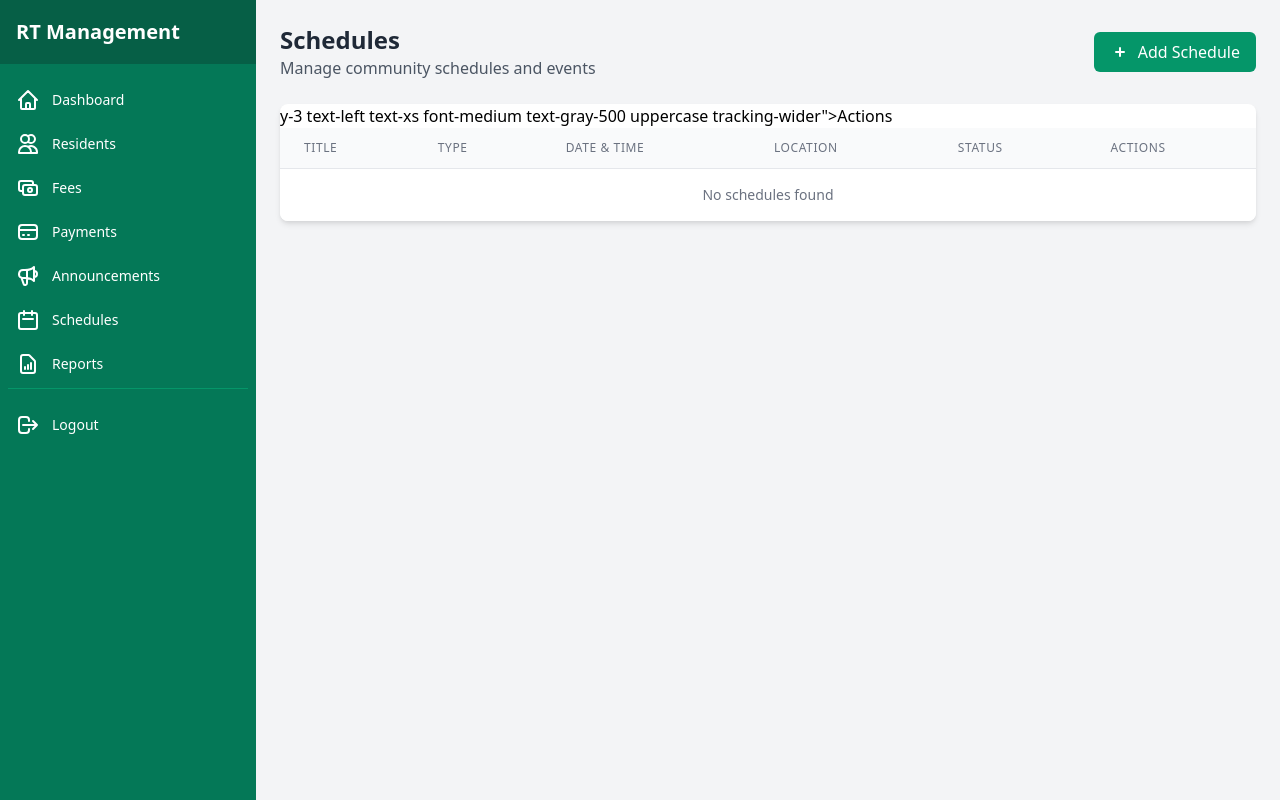
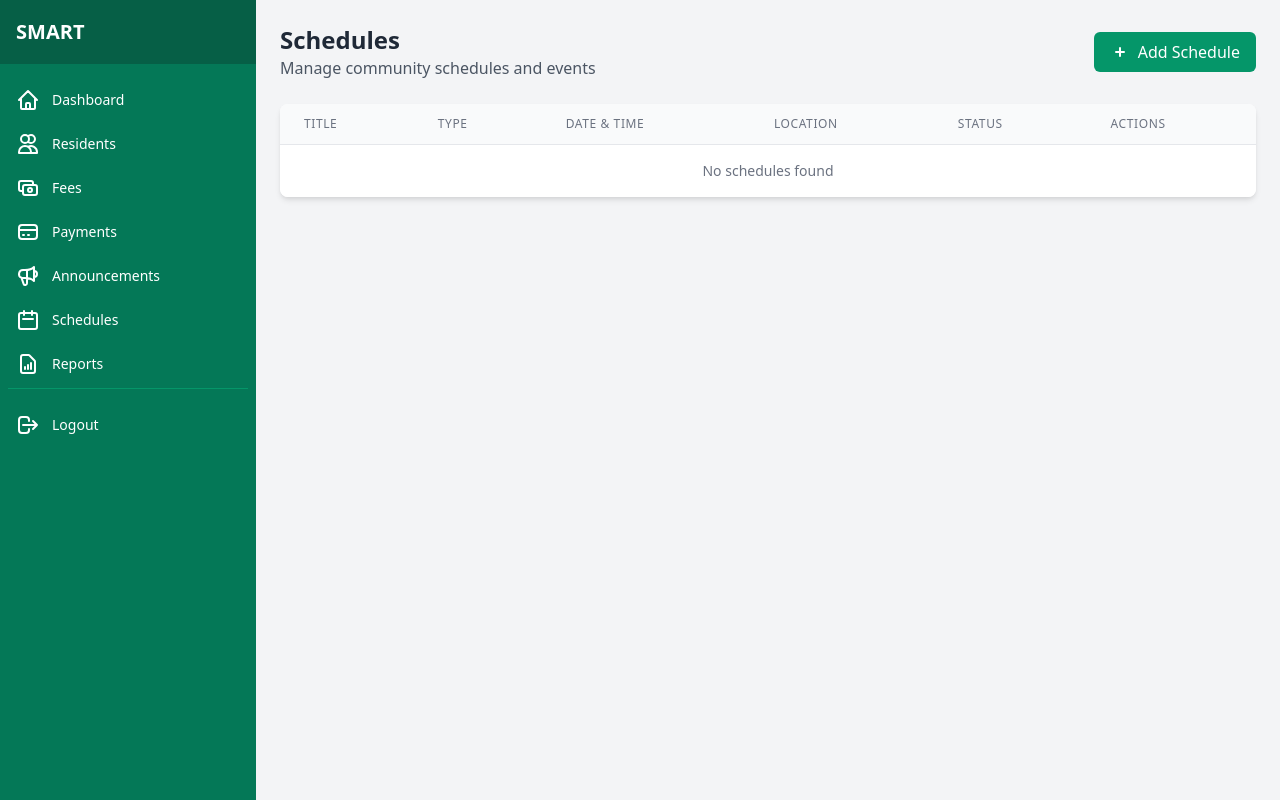
Before and after one commit to mmeldhy/SMART, a PHP site: page /app/views/admin/schedules.php in a window 1280 px wide. Run offline with PHP 8.4, Linux system fonts and the light colour scheme; some libraries are stand-ins or nearby versions.

Commit message:
Update fitur dan perbaikan jadwal, pengumuman, kalender

```diff
--- a/app/views/admin/schedules.php
+++ b/app/views/admin/schedules.php
@@ -36,7 +36,7 @@
                                 <th scope="col" class="px-6 py-3 text-left text-xs font-medium text-gray-500 uppercase tracking-wider">Date & Time</th>
                                 <th scope="col" class="px-6 py-3 text-left text-xs font-medium text-gray-500 uppercase tracking-wider">Location</th>
                                 <th scope="col" class="px-6 py-3 text-left text-xs font-medium text-gray-500 uppercase tracking-wider">Status</th>
-                                <th scope="col" class="px-6 py-3 text-left text-xs font-medium text-gray-500 uppercase tracking-wider">Actions</th>y-3 text-left text-xs font-medium text-gray-500 uppercase tracking-wider">Actions</th>
+                                <th scope="col" class="px-6 py-3 text-left text-xs font-medium text-gray-500 uppercase tracking-wider">Actions</th>
                             </tr>
                         </thead>
                         <tbody class="bg-white divide-y divide-gray-200">
--- a/app/views/components/admin_sidebar.php
+++ b/app/views/components/admin_sidebar.php
@@ -83,7 +83,7 @@
     <div class="flex flex-col w-64">
         <div class="flex flex-col h-0 flex-1 bg-green-700">
             <div class="flex items-center h-16 flex-shrink-0 px-4 bg-green-800">
-                <h1 class="text-xl font-bold text-white">RT Management</h1>
+                <h1 class="text-xl font-bold text-white">SMART</h1>
             </div>
             <div class="flex-1 flex flex-col overflow-y-auto">
                 <nav class="flex-1 px-2 py-4 space-y-1">
```
